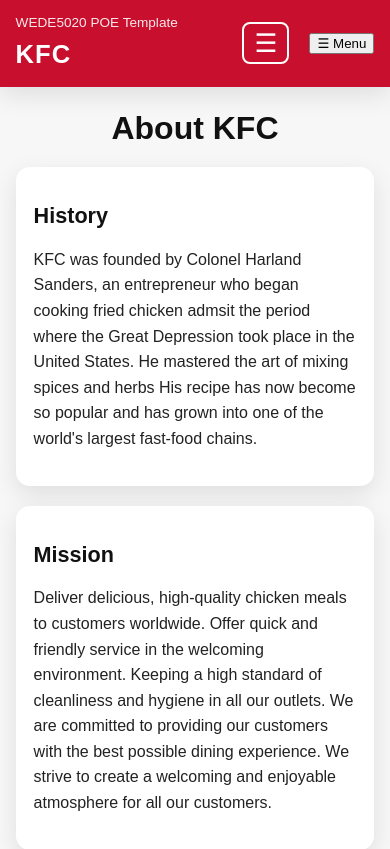
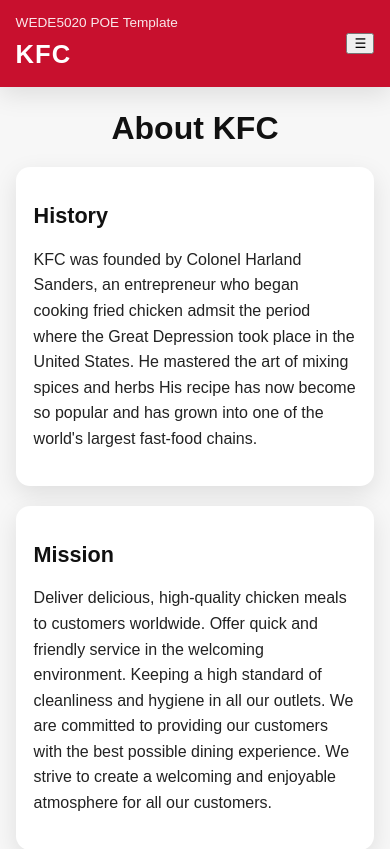
Before and after one commit to Lebohang899/Lebohang899.github.io, a plain HTML site: page about.html in a window 390 px wide. Shown: the top 849 px of the page. Drawn offline with Linux system fonts and the light colour scheme.

Commit message:
Add files via upload

```diff
--- a/main.js
+++ b/main.js
@@ -1,24 +1,6 @@
 window.onload = function () {
 
-    let nav = document.querySelector("nav");
 
-    if (nav != null) {
-        let menuButton = document.createElement("button");
-        menuButton.innerHTML = "☰ Menu";
-        menuButton.className = "menu-btn";
-
-        nav.parentNode.insertBefore(menuButton, nav);
-
-        menuButton.onclick = function () {
-            nav.classList.toggle("show-nav");
-
-            if (nav.classList.contains("show-nav")) {
-                menuButton.innerHTML = "Close Menu";
-            } else {
-                menuButton.innerHTML = "☰ Menu";
-            }
-        };
-    }
 
     let page = window.location.pathname.split("/").pop();
     let links = document.querySelectorAll("nav a");
@@ -30,9 +12,6 @@
     }
 
     let topButton = document.createElement("button");
-    topButton.innerHTML = "↑";
-    topButton.className = "back-to-top";
-    document.body.appendChild(topButton);
 
     window.onscroll = function () {
         if (window.scrollY > 300) {
--- a/style.css
+++ b/style.css
@@ -49,17 +49,6 @@
 
 .site-tag { margin: 0; font-size: 0.85rem; opacity: 0.9; }
 .site-header strong { font-size: 1.6rem; letter-spacing: 1px; }
-
-.menu-toggle {
-  display: none;
-  border: 2px solid var(--light);
-  background: transparent;
-  color: var(--light);
-  border-radius: 8px;
-  font-size: 1.6rem;
-  padding: 4px 10px;
-  cursor: pointer;
-}
 
 .nav-list {
   list-style: none;
```
Also changed, not shown: contact.html (+0 -1 lines), enquiry.html (+0 -1 lines), index.html (+0 -1 lines), products.html (+0 -1 lines), services.html (+0 -1 lines), specials.html (+0 -1 lines).
